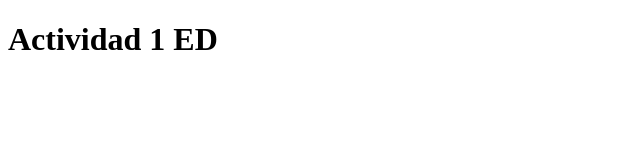
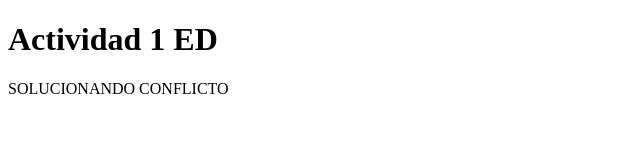
Before and after one commit to 1slander/Repo1Ac-vidad1, a plain HTML site: page index.html in a window 1280 px wide. Shown: the whole page, without its empty margins (0-640 px from the left). Drawn offline with Linux system fonts and the light colour scheme.

Commit message:
Solucionando conflicto

```diff
--- a/index.html
+++ b/index.html
@@ -7,5 +7,7 @@
 </head>
 <body>
     <h1>Actividad 1 ED</h1>
+
+    <p>SOLUCIONANDO CONFLICTO</p>
 </body>
 </html>
```
